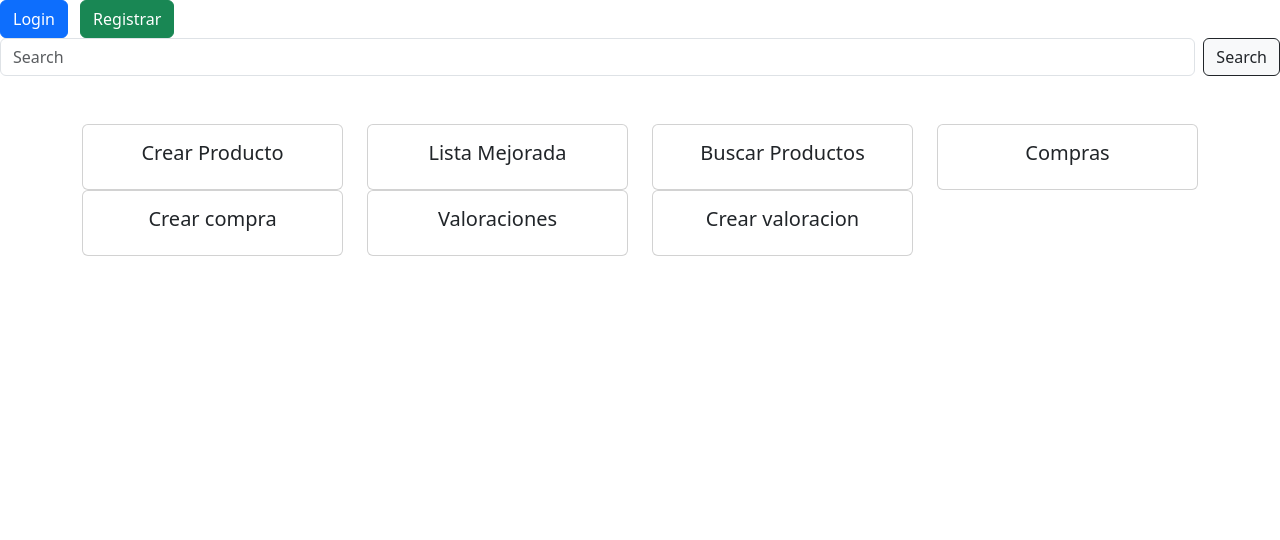
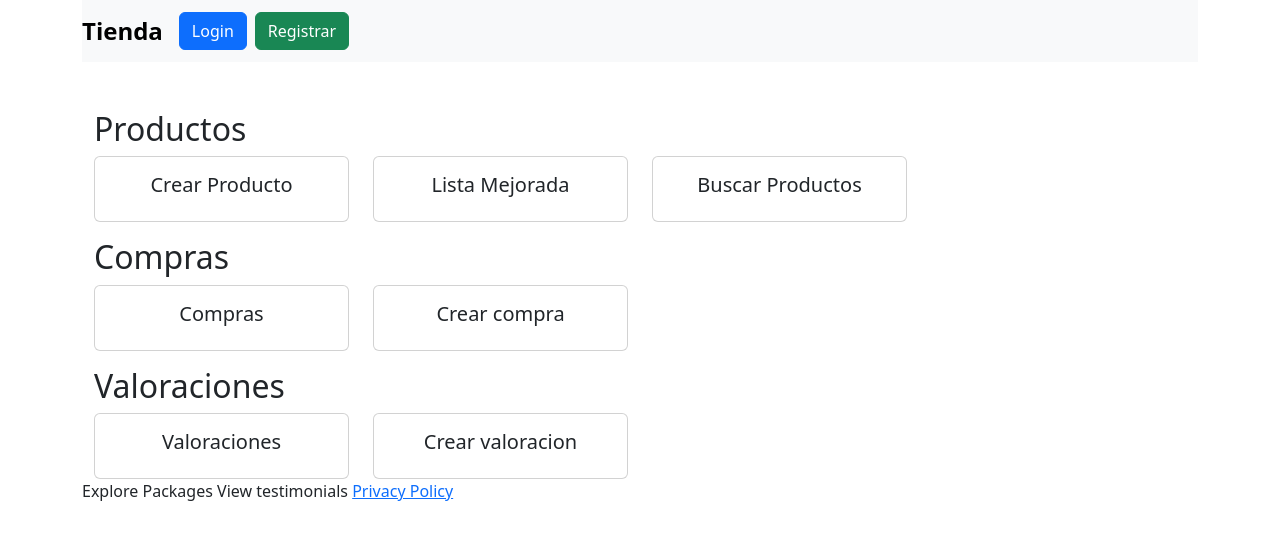
Before and after one commit to MiguelAbril97/tienda_cliente, a Django app: page / in a window 1280 px wide. Shown: the top 540 px of the page. Run offline with Django 5.2, Linux system fonts and the light colour scheme; some libraries are stand-ins or nearby versions.

Commit message:
cambio templates

```diff
--- a/tienda/templates/compras/compra.html
+++ b/tienda/templates/compras/compra.html
@@ -1,3 +1,5 @@
+{% load static %}
+<script type="text/javascript" src="{%static 'eliminar.js'%}"></script>
 {% load bootstrap_icons %}
 <div class="card h-100 mb-4">
     <div class="card-body">
@@ -25,6 +27,7 @@
             {% endfor %}
         </ul>
     </div>
+    {%comment%}
     {%if request.session.usuario.rol != 3 %}
 
         <div class="row btn-group p-3">
@@ -46,5 +49,5 @@
         </div>
 
     {% endif %}
-
+    {%endcomment%}
 </div>
--- a/tienda/templates/estructura/menu.html
+++ b/tienda/templates/estructura/menu.html
@@ -1,6 +1,8 @@
 <div class="menu">
     <nav class="navbar navbar-expand-lg navbar-light bg-light">
-        <a class="navbar-brand">Tienda</a>
+        <a class="navbar-brand" href="{% url 'index' %}" style="font-size: 24px; font-weight: bold;">
+            Tienda
+        </a>
         <button class="navbar-toggler"
         type="button"
         data-toggle="collapse"
@@ -10,5 +12,26 @@
         aria-label="Toggle navigation">
             <span class="navbar-toggler-icon"></span>
         </button>
+        <div class="collapse navbar-collapse" id="navbarNav">
+            <ul class="navbar-nav ml-auto">
+                {% if request.session.token %}
+                    <li class="nav-item">
+                        <span class="navbar-text font-weight-bold">
+                            Nombre Usuario: {{ request.session.usuario.username }}
+                        </span>
+                    </li>
+                    <li class="nav-item ml-2">
+                        <a class="btn btn-danger" href="{% url 'logout' %}">Logout</a>
+                    </li>
+                {% else %}
+                    <li class="nav-item">
+                        <a class="btn btn-primary me-2" href="{% url 'login' %}">Login</a>
+                    </li>
+                    <li class="nav-item">
+                        <a class="btn btn-success" href="{% url 'registrar_usuario' %}">Registrar</a>
+                    </li>
+                {% endif %}
+            </ul>
+        </div>
     </nav>
 </div>
--- a/tienda/templates/index.html
+++ b/tienda/templates/index.html
@@ -1,27 +1,9 @@
-{% load django_bootstrap5 %}
-{% bootstrap_css %}
-<html>
-    <div>
-        {% if request.session.token %}
-        <p>
-          Nombre Usuario: {{ request.session.usuario.username }}
-        </p>
-        <a class="btn btn-danger" href="{% url 'logout' %}">Logout</a>
-        {% else %}
-            <!-- Si no, mostramos Login y Registrar -->
-            <a class="btn btn-primary me-2" href="{% url 'login' %}">Login</a>
-            <a class="btn btn-success" href="{% url 'registrar_usuario' %}">Registrar</a>
-        {% endif %}
-    </div>
-    <div>
-        <form class="d-flex" action="{% url 'productos_buscar_simple' %}"role="search" method="GET">
-            <input name="textoBusqueda" class="form-control me-2" type="search" placeholder="Search" aria-label="Search">
-            <button class="btn btn-light btn-outline-dark" type="submit">Search</button>
-          </form>
-        </form>
-    </div>
+{% extends "principal.html" %}
+    {%block contenido%}
         <div class="container mt-5">
             <div class="row">
+                {% comment %} Fila para productos {% endcomment %}
+                <h2 class="col-12">Productos</h2>
                 <div class="col-md-3">
                     <div class="card text-center">
                         <div class="card-body">
@@ -49,7 +31,10 @@
                         </div>
                     </div>
                 </div>
-
+            </div>
+            <div class="row mt-3">
+                {% comment %} Fila para compras {% endcomment %}
+                <h2 class="col-12">Compras</h2>
                 <div class="col-md-3">
                     <div class="card text-center">
                         <div class="card-body">
@@ -59,7 +44,6 @@
                         </div>
                     </div>
                 </div>
-
                 <div class="col-md-3">
                     <div class="card text-center">
                         <div class="card-body">
@@ -69,7 +53,10 @@
                         </div>
                     </div>
                 </div>
-
+            </div>
+            <div class="row mt-3">
+                {% comment %} Fila para valoraciones {% endcomment %}
+                <h2 class="col-12">Valoraciones</h2>
                 <div class="col-md-3">
                     <div class="card text-center">
                         <div class="card-body">
@@ -79,7 +66,6 @@
                         </div>
                     </div>
                 </div>
-
                 <div class="col-md-3">
                     <div class="card text-center">
                         <div class="card-body">
@@ -89,6 +75,6 @@
                         </div>
                     </div>
                 </div>
-            {% bootstrap_javascript %}
             </div>
-</html>
+        </div>
+    {% endblock %}
--- a/tienda/templates/principal.html
+++ b/tienda/templates/principal.html
@@ -4,7 +4,6 @@
         {% load django_bootstrap5 %}
         {% bootstrap_css %}
         {% load static %}
-        <script type="text/javascript" src="{%static 'eliminar.js'%}"></script>
     </head>
     <body>
         {%block js%}
@@ -15,12 +14,6 @@
                     <div class="menu">
                         {% include 'estructura/menu.html' %}
                     </div>
-                </div>
-            </div>
-            <div class="row">
-                <div class="col-12">
-                    {% block cabecera %}
-                    {% endblock %}
                 </div>
             </div>
             <div class="row">
--- a/tienda/templates/productos/buscar.html
+++ b/tienda/templates/productos/buscar.html
@@ -1,3 +1,5 @@
+{% extends "principal.html" %}
+{%block contenido%}
     {% load django_bootstrap5 %}
     {% bootstrap_css %}
     <form action="{% url 'productos_buscar' %}" method="GET">
@@ -36,3 +38,4 @@
         {% bootstrap_button "Buscar" button_type="submit" button_class="btn-primary" %}
 
     </form>
+{% endblock %}
--- a/tienda/templates/productos/categoria.html
+++ /dev/null
@@ -1 +0,0 @@
-<span>{{categoria.nombre}}</span>
--- a/tienda/templates/productos/crear.html
+++ b/tienda/templates/productos/crear.html
@@ -1,3 +1,6 @@
+{% extends "principal.html" %}
+{%block contenido%}
+
     {% load django_bootstrap5 %}
     {% bootstrap_css %}
 
@@ -30,3 +33,4 @@
 
         {% bootstrap_button "Guardar" button_type="submit" button_class="btn-primary" %}
     </form>
+{% endblock %}
--- a/tienda/templates/productos/editar.html
+++ b/tienda/templates/productos/editar.html
@@ -1,3 +1,5 @@
+{% extends "principal.html" %}
+{%block contenido%}
     {% load django_bootstrap5 %}
     {% bootstrap_css %}
 
@@ -30,3 +32,4 @@
 
         {% bootstrap_button "Guardar" button_type="submit" button_class="btn-primary" %}
     </form>
+{% endblock %}
--- a/tienda/templates/productos/producto.html
+++ b/tienda/templates/productos/producto.html
@@ -1,3 +1,5 @@
+{% load static %}
+<script type="text/javascript" src="{%static 'eliminar.js'%}"></script>
 {% load bootstrap_icons %}
 
 <div class="card h-100">
--- a/tienda/templates/registration/login.html
+++ b/tienda/templates/registration/login.html
@@ -1,6 +1,7 @@
 {% extends "principal.html" %}
-
-{% block contenido %}
+{%block contenido%}
+    {% load django_bootstrap5 %}
+    {% bootstrap_css %}
 <form action = "{% url 'login' %}" method = "post">
 
      {% load django_bootstrap5 %}
--- a/tienda/templates/registration/signup.html
+++ b/tienda/templates/registration/signup.html
@@ -1,8 +1,4 @@
 {% extends "principal.html" %}
-{% load static %}
-
-{%block js%}
-{%endblock%}
 {% block contenido %}
 <form action = "{% url 'registrar_usuario' %}" method = "post">
 
--- a/tienda/templates/valoraciones/valoracion.html
+++ b/tienda/templates/valoraciones/valoracion.html
@@ -1,5 +1,7 @@
 {% load bootstrap_icons %}
-
+{% load static %}
+<script type="text/javascript" src="{%static 'eliminar.js'%}"></script>
+{% load bootstrap_icons %}
 <div class="card h-100 mb-4">
     <div class="card-body">
         <h2 class="card-title">Valoración de {{ valoracion.usuario.username }}</h2>
--- a/tienda/views.py
+++ b/tienda/views.py
@@ -272,7 +272,7 @@ def producto_actualizar_nombre(request, producto_id):
     if request.method == "POST":
         datosFormulario = request.POST
 
-    producto = helper.obtener_producto(producto_id)
+    producto = helper.obtener_producto(producto_id, request)
     formulario = ProductoActualizarNombreForm(datosFormulario,
                                                   initial={'nombre': producto['nombre']})
 
```
Also changed, not shown: tienda/templates/compras/lista.html (+7 -5 lines), tienda/templates/productos/actualizar_nombre.html (+5 -2 lines), tienda/templates/productos/lista.html (+4 -8 lines), tienda/templates/valoraciones/lista.html (+3 -8 lines), README.md. Lines whose indentation alone changed are shown as unchanged.
